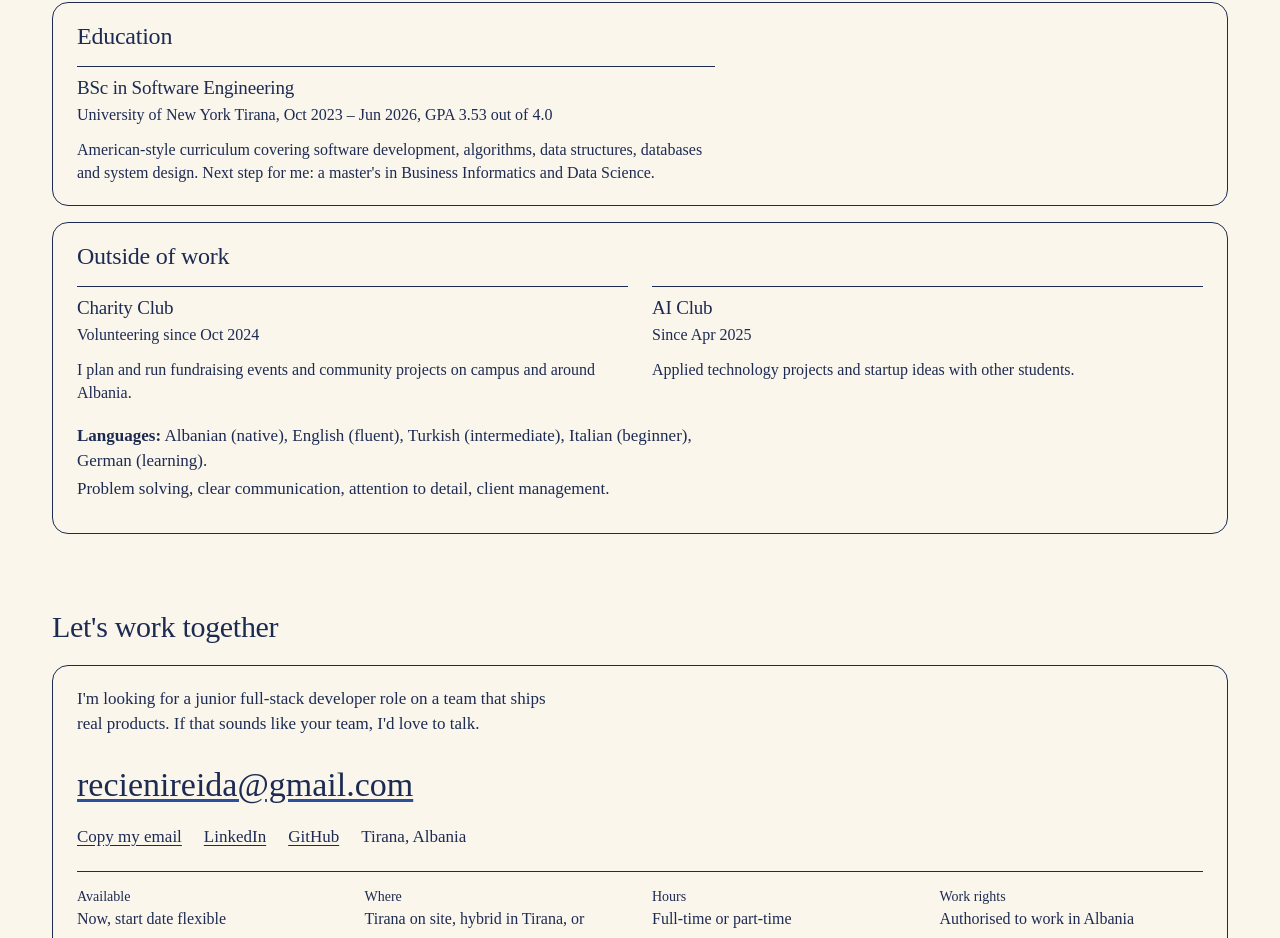
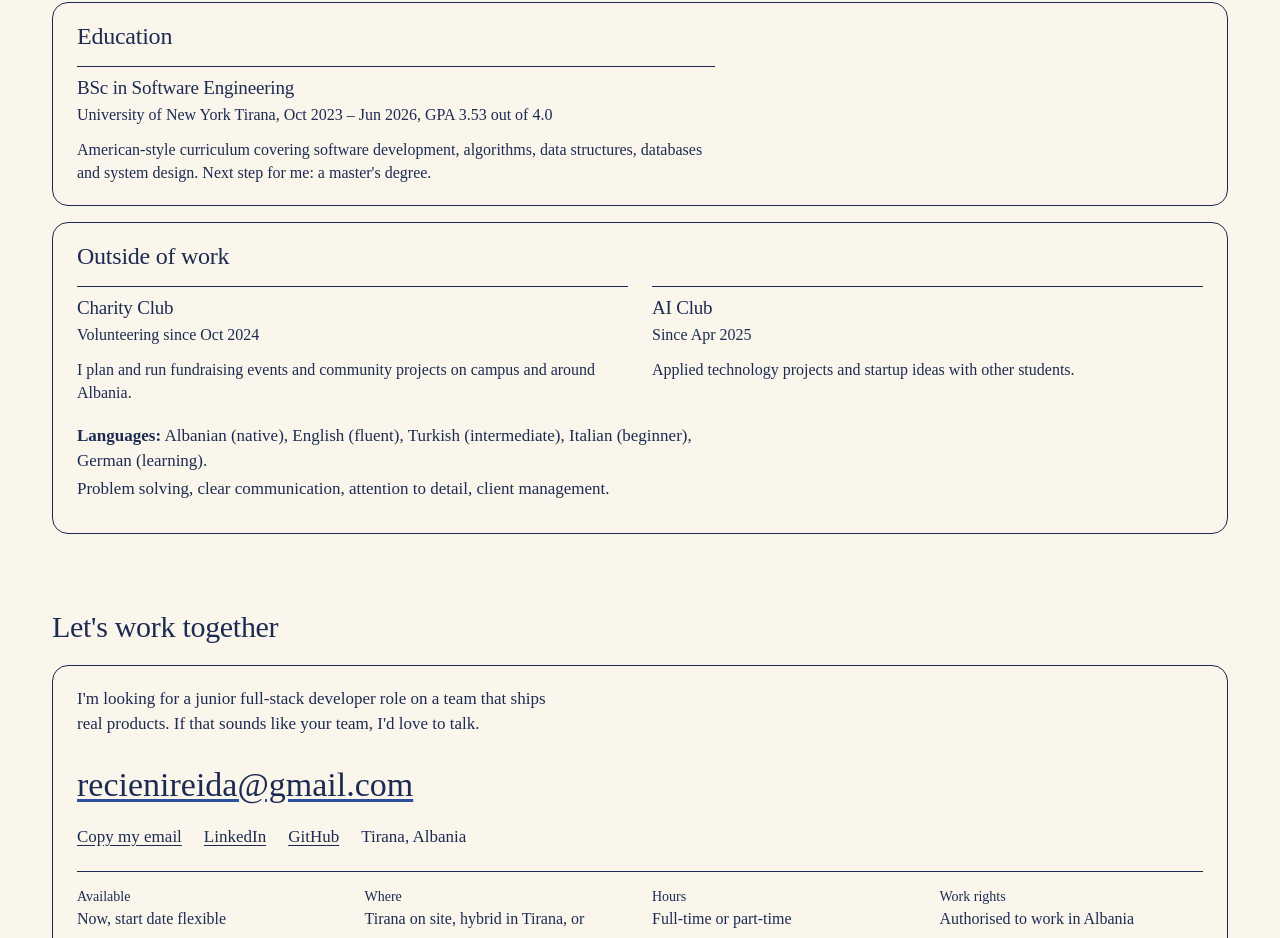
Before and after one commit to Enireida/enireida.github.io, a plain HTML site: page index.html in a window 1280 px wide. Shown: the part 2108-3046 px from the top of the page. Drawn offline with Linux system fonts and the light colour scheme.

Commit message:
Shorten the master's line in Education

```diff
--- a/index.html
+++ b/index.html
@@ -322,7 +322,7 @@ b,strong{font-weight:700}
     </article>
     <article class="wide-card">
       <h3>Education</h3>
-      <ul class="note-grid one"><li class="note-card"><h3>BSc in Software Engineering</h3><p class="note">University of New York Tirana, Oct 2023 – Jun 2026, GPA 3.53 out of 4.0</p><p>American-style curriculum covering software development, algorithms, data structures, databases and system design. Next step for me: a master's in Business Informatics and Data Science.</p></li></ul>
+      <ul class="note-grid one"><li class="note-card"><h3>BSc in Software Engineering</h3><p class="note">University of New York Tirana, Oct 2023 – Jun 2026, GPA 3.53 out of 4.0</p><p>American-style curriculum covering software development, algorithms, data structures, databases and system design. Next step for me: a master's degree.</p></li></ul>
     </article>
     <article class="wide-card">
       <h3>Outside of work</h3>
```
